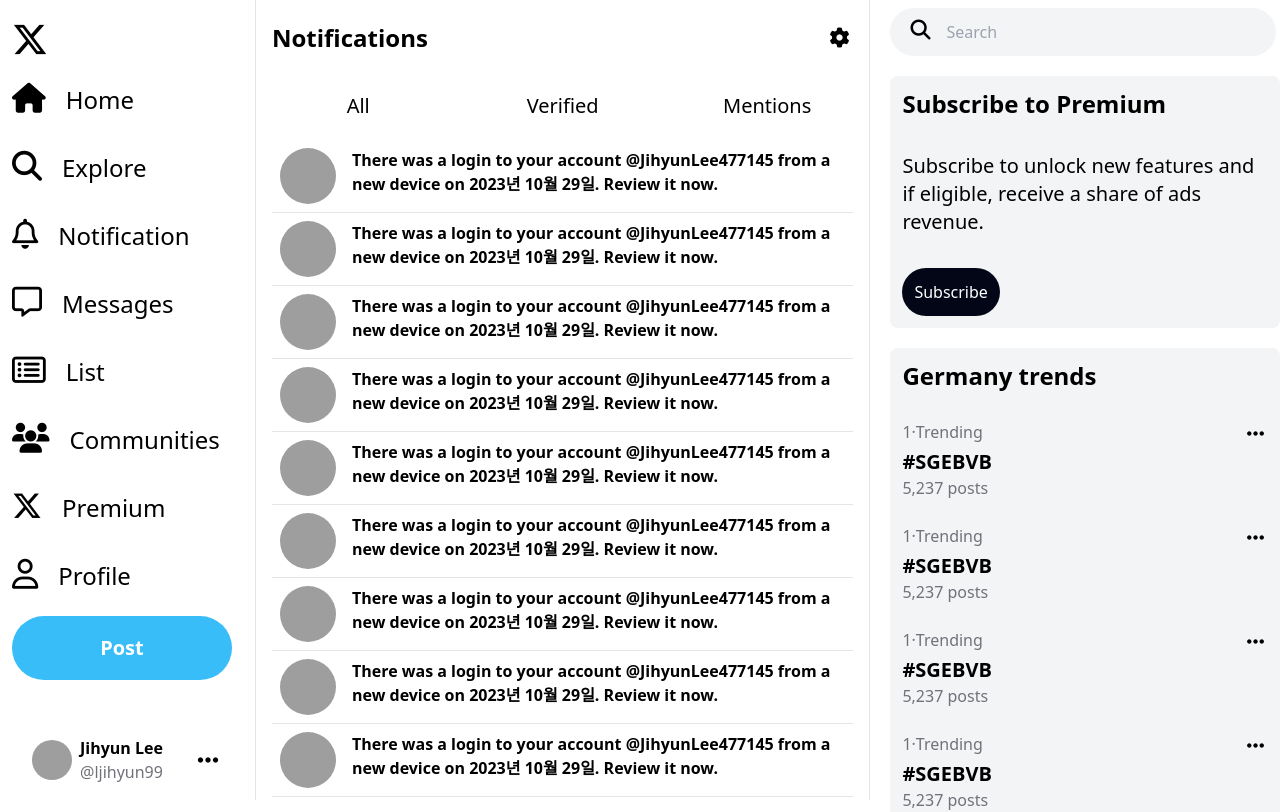
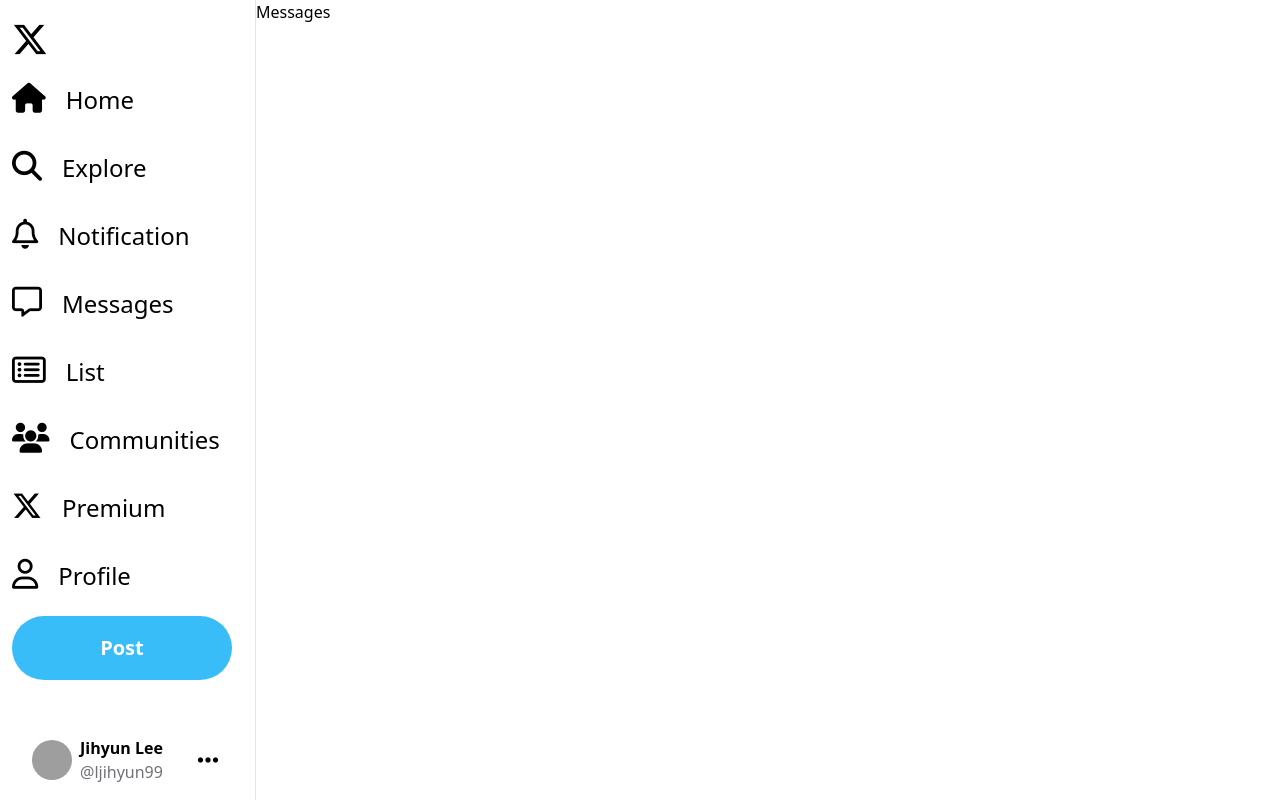
Before and after one commit to LeeJihyun99/twitter_clone_project, a Vue app: page / in a window 1280 px wide. Shown: the top 812 px of the page. Built offline with nearby package versions, Linux system fonts and the light colour scheme; grey boxes are pictures that could not be loaded.

Commit message:
added messages section and combined the notification middle and trend section into one file

```diff
--- a/src/App.vue
+++ b/src/App.vue
@@ -69,18 +69,17 @@
     </div>
 
     <div class="flex-1 flex h-screen">
-      <Notifications />
-      <Trends />
+      <Messages />
     </div>
 
   </div>
 </template>
 
 <script >
-import Trends from './components/Trends.vue';
-import Notifications from '../src/Pages/Notifications.vue'
+
+import Messages from './Pages/Messages.vue';
 export default {
-  components: {Trends, Notifications},
+  components: { Messages },
   setup(){},
 }
 </script>
--- /dev/null
+++ b/src/Pages/Messages.vue
@@ -0,0 +1,12 @@
+<template>
+<div>Messages</div>
+</template>
+
+<script>
+export default {
+
+}
+</script>
+
+<style>
+</style>
--- a/src/Pages/Notifications.vue
+++ b/src/Pages/Notifications.vue
@@ -1,4 +1,5 @@
 <template>
+    <!-- Notification middle section -->
     <div class="flex-1 border-r border-gray overflow-y-auto no-scrollbar">
         <div class="flex flex-col">
             <!-- title section -->
@@ -21,11 +22,15 @@
             </div>
         </div>
     </div>
+    <!-- Trends -->
+    <Trends/>
 </template>
 
 <script>
+import Trends from '../components/Trends.vue';
 export default {
-
+    components: { Trends},
+    setup(){},
 }
 </script>
 
```
